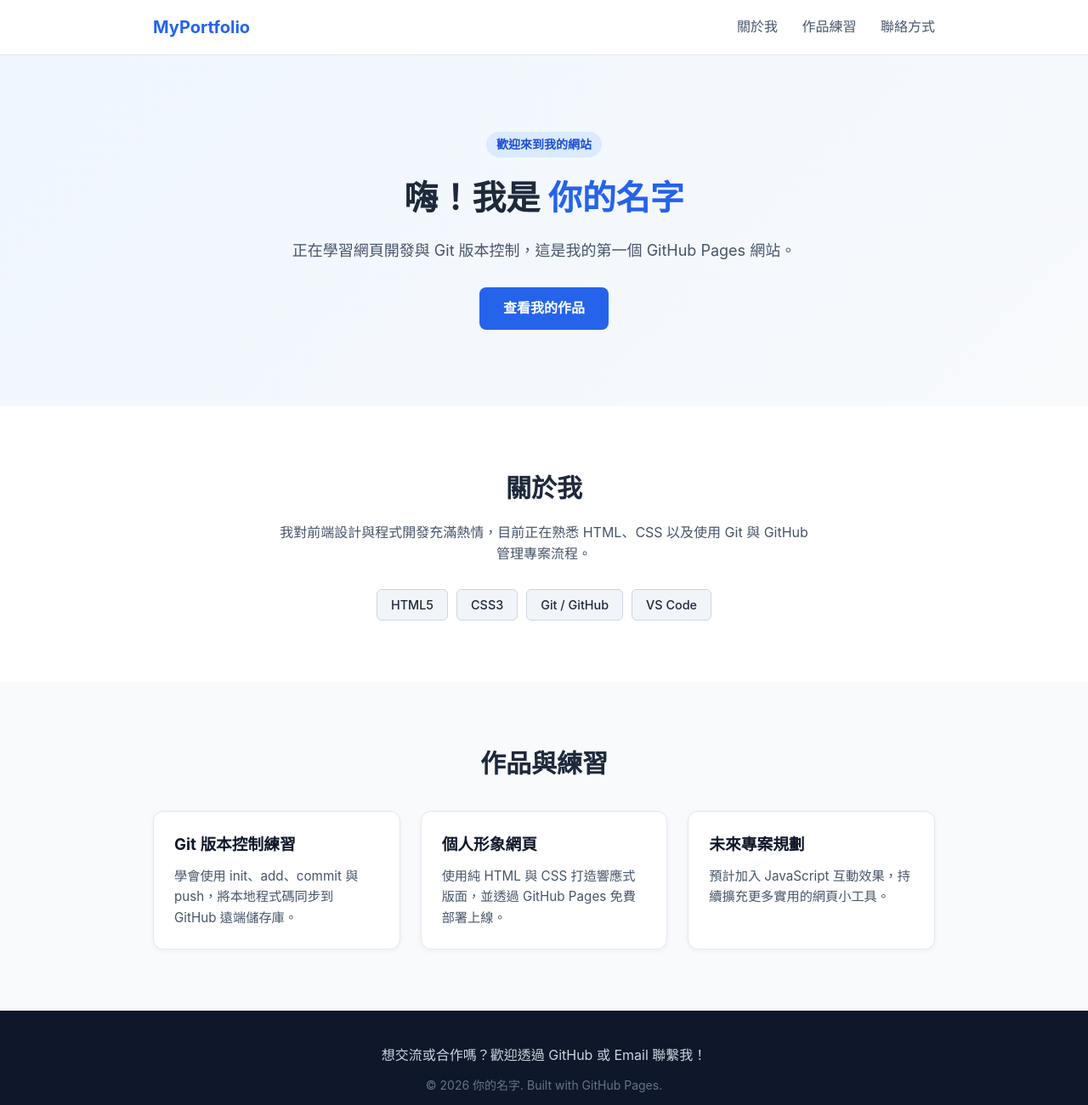
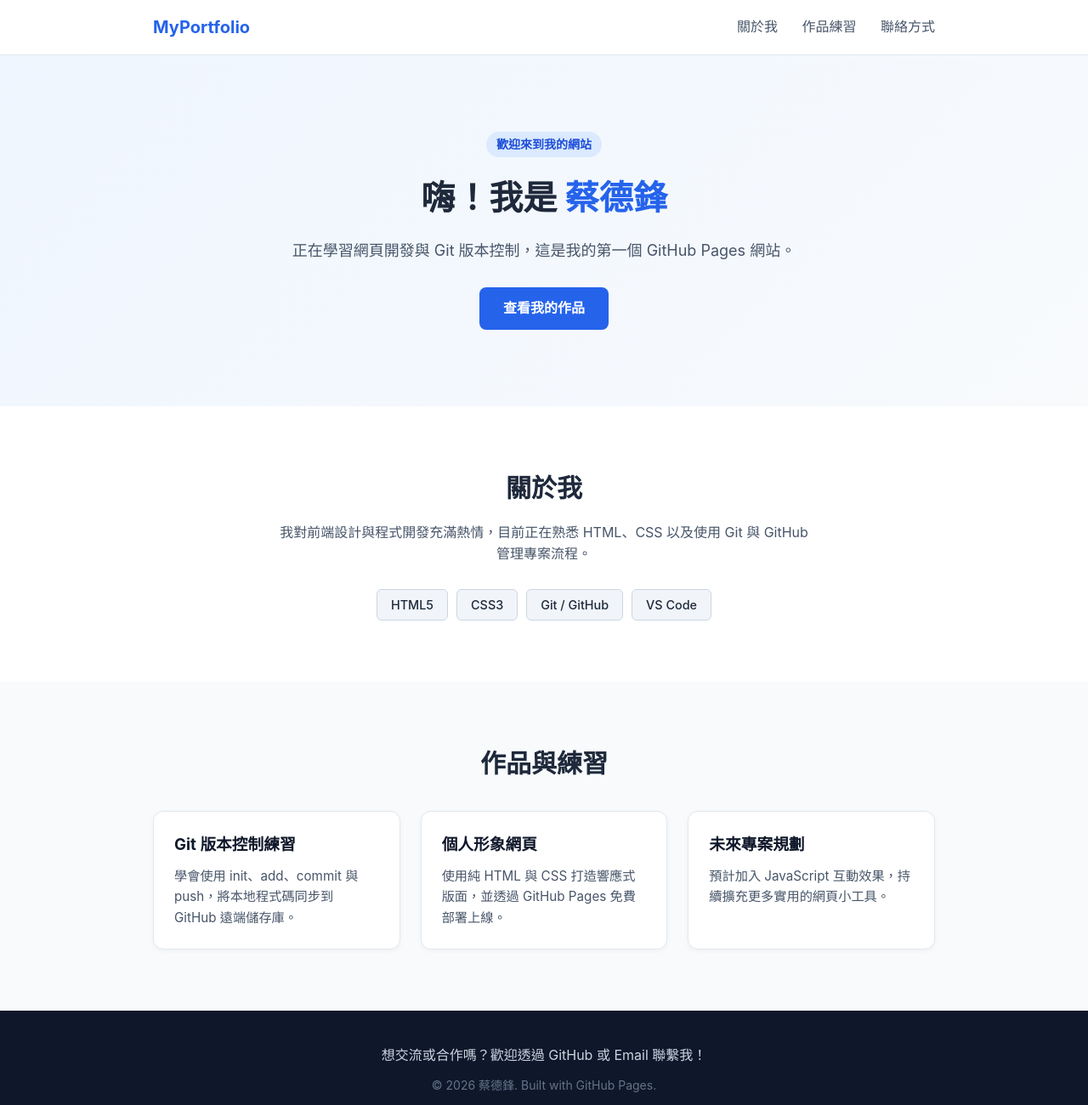
Before and after one commit to defengcai724/defengcai724.github.io, a plain HTML site: page index.html in a window 1280 px wide. Shown: the whole page at 85% size. Drawn offline with Linux system fonts and the light colour scheme.

Commit message:
Update index.html

```diff
--- a/index.html
+++ b/index.html
@@ -21,7 +21,7 @@
   <section class="hero">
     <div class="container">
       <span class="badge">歡迎來到我的網站</span>
-      <h1>嗨！我是 <span class="highlight">你的名字</span></h1>
+      <h1>嗨！我是 <span class="highlight">蔡德鋒</span></h1>
       <p>正在學習網頁開發與 Git 版本控制，這是我的第一個 GitHub Pages 網站。</p>
       <a href="#projects" class="btn">查看我的作品</a>
     </div>
@@ -65,7 +65,7 @@
   <footer id="contact" class="footer">
     <div class="container">
       <p>想交流或合作嗎？歡迎透過 GitHub 或 Email 聯繫我！</p>
-      <p class="copyright">&copy; 2026 你的名字. Built with GitHub Pages.</p>
+      <p class="copyright">&copy; 2026 蔡德鋒. Built with GitHub Pages.</p>
     </div>
   </footer>
 </body>
```
